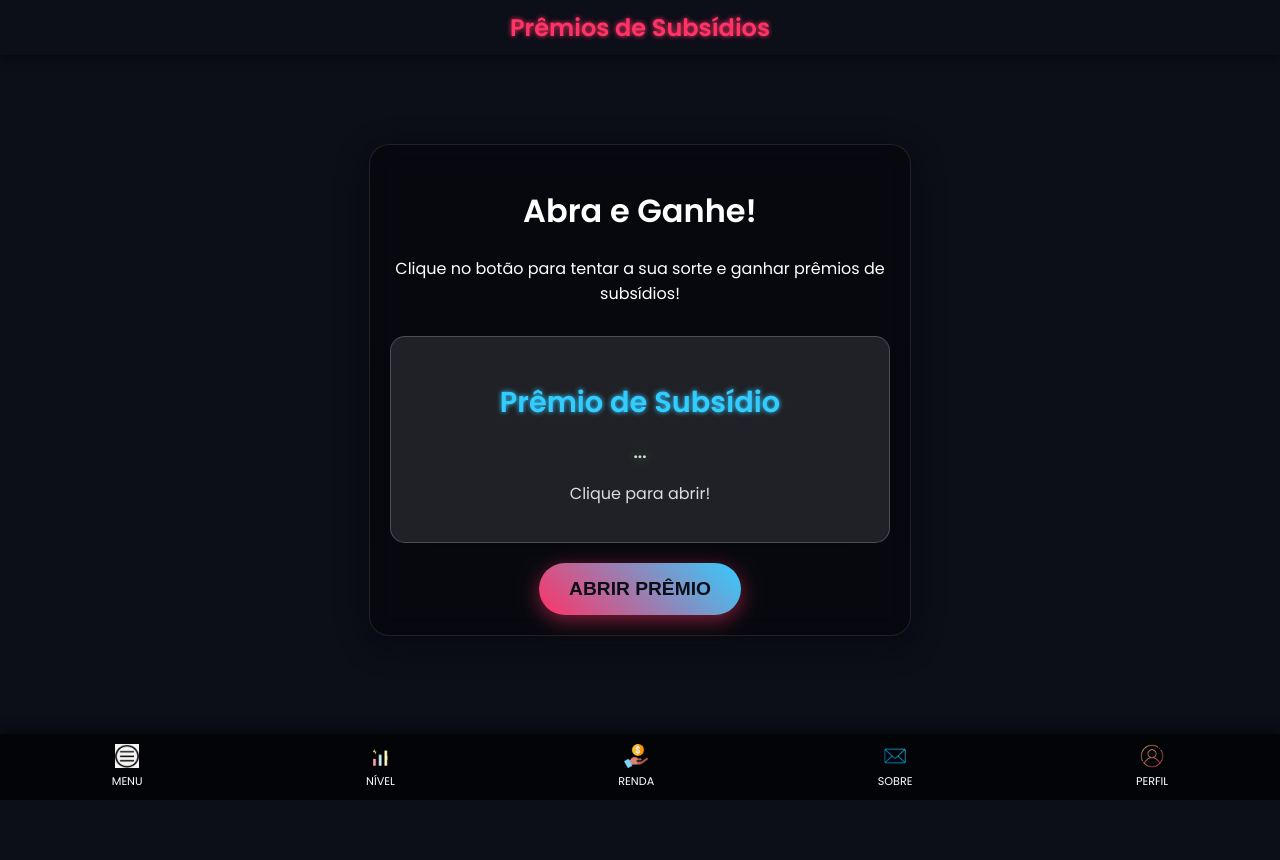
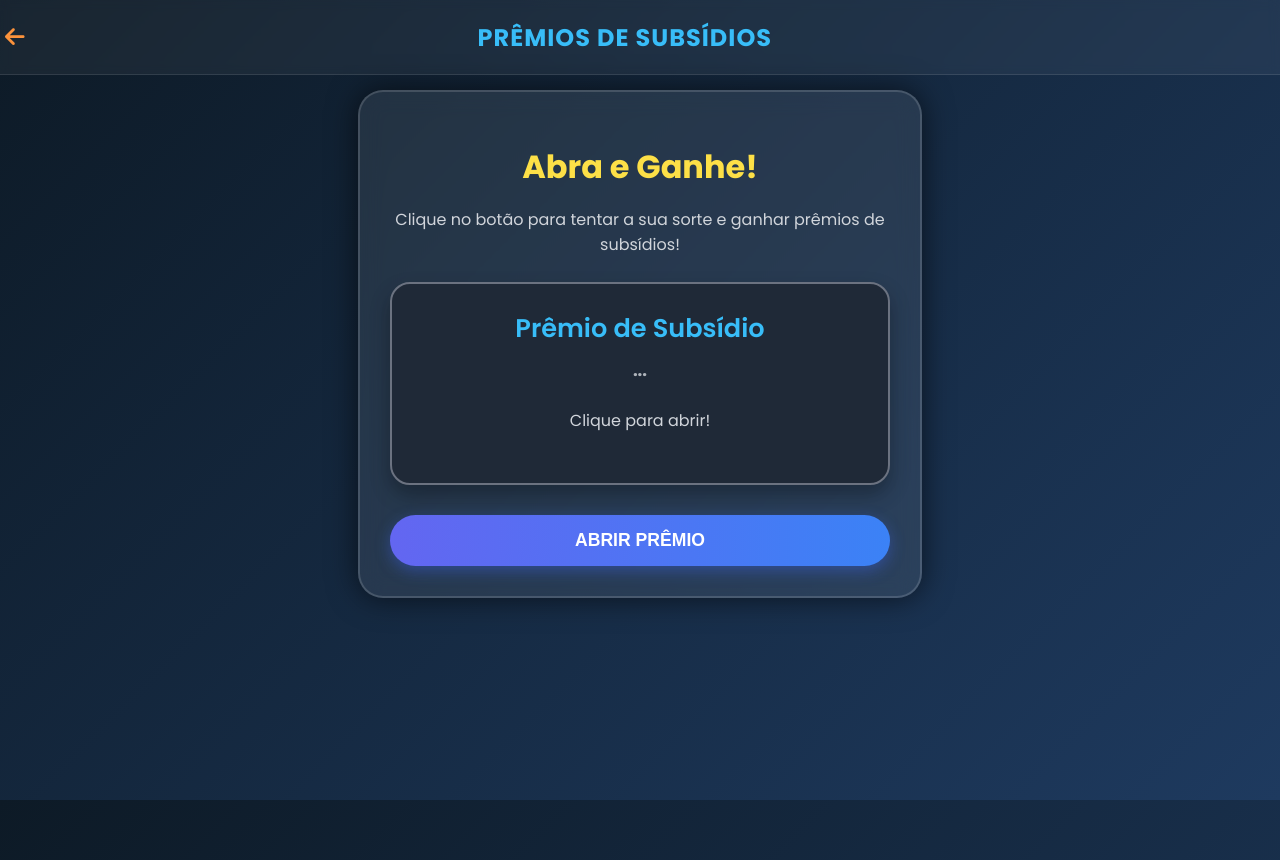
Before and after one commit to JoelCaquene/softbank, a Django app: page /premios-subsidios/ in a window 1280 px wide. Before the commit the page ends 800 px from the top, so only its background shows below. Run offline with Django 5.2, Linux system fonts and the light colour scheme; a user stored in the database is signed in.

Commit message:
Redesign completo da página de Prêmios de Subsídios, com novo fundo e cores, e remoção da navegação.

```diff
--- a/plataforma/templates/plataforma/premios_subsidios.html
+++ b/plataforma/templates/plataforma/premios_subsidios.html
@@ -1,140 +1,151 @@
+{% load static %}
 <!DOCTYPE html>
 <html lang="pt-br">
 <head>
     <meta charset="UTF-8">
     <meta name="viewport" content="width=device-width, initial-scale=1.0">
     <title>softbank - Prêmios de Subsídios</title>
-    {% load static %} {# Adicionado para carregar arquivos estáticos #}
+    <link href="https://fonts.googleapis.com/css2?family=Poppins:wght@300;400;600;700&display=swap" rel="stylesheet">
+    <link rel="stylesheet" href="https://cdnjs.cloudflare.com/ajax/libs/font-awesome/6.0.0-beta3/css/all.min.css">
     <style>
-        @import url('https://fonts.googleapis.com/css2?family=Poppins:wght@400;600&display=swap');
-
-        :root {
-            --cor-fundo: #0c0e18;
-            --cor-primaria: #ff3366;
-            --cor-secundaria: #33ccff;
-            --cor-texto: #ffffff;
-            --cor-texto-claro: #dddddd;
-            --cor-card: rgba(255, 255, 255, 0.1);
-            --borda-card: rgba(255, 255, 255, 0.2);
-            --sombra-card: 0 4px 30px rgba(0, 0, 0, 0.1);
-        }
-
+        /* Estilos de Fundo e Layout */
         body {
+            background-color: #0d1a26;
+            background-image: linear-gradient(135deg, #0d1a26 0%, #1e3a5f 100%);
+            color: #e2e8f0;
             font-family: 'Poppins', sans-serif;
-            background-color: var(--cor-fundo);
-            color: var(--cor-texto);
             margin: 0;
             padding: 0;
             display: flex;
             flex-direction: column;
             align-items: center;
-            justify-content: center;
+            justify-content: flex-start;
             min-height: 100vh;
             text-align: center;
-            /* Corrigido: Removido o placeholder de imagem de fundo do CSS. */
-            /* Se desejar uma imagem de fundo, por favor, adicione-a como um `{% static 'caminho/para/sua/imagem.jpg' %}` */
-            /* ou a URL válida do Cloudinary diretamente aqui. */
-            /* Exemplo: background-image: url('{% static 'plataforma/images/background_premios.jpg' %}'); */
-            /* OU background-image: url('SUA_URL_REAL_DO_CLOUDINARY.jpg'); */
-            background-size: cover;
-            background-position: center;
+            padding-top: 60px; /* Espaço para o cabeçalho fixo */
             background-attachment: fixed;
-            overflow-x: hidden;
-            position: relative;
         }
 
+        /* Novo Cabeçalho com Botão Voltar */
+        .header {
+            width: 100%;
+            padding: 15px 20px;
+            background: rgba(255, 255, 255, 0.05);
+            backdrop-filter: blur(5px);
+            border-bottom: 1px solid rgba(255, 255, 255, 0.1);
+            display: flex;
+            justify-content: space-between;
+            align-items: center;
+            position: fixed;
+            top: 0;
+            z-index: 1000;
+        }
+
+        .header h1 {
+            color: #38bdf8;
+            font-size: 1.5em;
+            font-weight: 700;
+            margin: 0;
+            flex-grow: 1;
+            text-align: center;
+            text-transform: uppercase;
+            letter-spacing: 1px;
+            transform: translateX(-20px);
+        }
+
+        .back-button {
+            color: #fb923c;
+            font-size: 1.4em;
+            text-decoration: none;
+            padding: 5px;
+            transition: color 0.3s, transform 0.2s;
+        }
+        .back-button:hover {
+            color: #fdba74;
+            transform: scale(1.1);
+        }
+
+        /* Contêiner Principal */
         .container {
             width: 90%;
             max-width: 500px;
-            padding: 20px;
-            background: rgba(0, 0, 0, 0.4);
-            border-radius: 20px;
-            backdrop-filter: blur(10px);
-            border: 1px solid rgba(255, 255, 255, 0.1);
-            box-shadow: 0 8px 32px 0 rgba(0, 0, 0, 0.37);
-            margin-top: 80px;
-            margin-bottom: 100px; /* Adicionado espaço para o novo rodapé */
+            background: rgba(255, 255, 255, 0.08);
+            backdrop-filter: blur(12px);
+            border-radius: 25px;
+            border: 2px solid rgba(255, 255, 255, 0.15);
+            box-shadow: 0 0 30px rgba(0, 0, 0, 0.6);
+            padding: 30px;
+            margin-top: 30px;
+            margin-bottom: 30px;
+            text-align: center;
         }
 
-        header {
-            width: 100%;
-            padding: 10px 0;
-            position: fixed;
-            top: 0;
-            left: 0;
-            z-index: 1000;
-            display: flex;
-            justify-content: center;
-            align-items: center;
-            background: var(--cor-fundo);
-            box-shadow: 0 2px 10px rgba(0, 0, 0, 0.5);
-        }
-
-        .header-title {
-            font-size: 1.5rem;
-            font-weight: 600;
-            color: var(--cor-primaria);
-            text-shadow: 0 0 5px var(--cor-primaria);
-        }
-
-        .card-premio {
-            background: var(--cor-card);
-            border-radius: 15px;
-            padding: 20px;
-            margin-top: 30px;
-            border: 1px solid var(--borda-card);
-            box-shadow: var(--sombra-card);
-        }
-
-        .card-premio h2 {
-            font-size: 1.8rem;
-            color: var(--cor-secundaria);
-            text-shadow: 0 0 5px var(--cor-secundaria);
+        .container h1 {
+            color: #fde047;
+            font-size: 2em;
+            font-weight: 700;
             margin-bottom: 10px;
         }
 
-        .card-premio p {
-            font-size: 1rem;
-            color: var(--cor-texto-claro);
+        .container p {
+            color: #d1d5db;
+            margin-bottom: 25px;
+            font-size: 1em;
         }
 
+        /* Card do Prêmio */
+        .card-premio {
+            background: #1f2937;
+            border-radius: 20px;
+            padding: 25px;
+            border: 2px solid #6b7280;
+            box-shadow: 0 10px 20px rgba(0, 0, 0, 0.3);
+            margin-top: 20px;
+        }
+        .card-premio h2 {
+            font-size: 1.6em;
+            font-weight: 600;
+            color: #38bdf8;
+            margin: 0;
+        }
         .premio-valor {
-            font-size: 2.5rem;
-            font-weight: 600;
-            color: #4CAF50;
-            text-shadow: 0 0 10px #4CAF50;
-            animation: pulse 1.5s infinite;
+            font-size: 2.2em;
+            font-weight: 700;
+            color: #34d399;
+            margin: 10px 0;
+            animation: pulse-green 1.5s infinite;
+        }
+        @keyframes pulse-green {
+            0% { transform: scale(1); opacity: 1; }
+            50% { transform: scale(1.05); opacity: 0.8; }
+            100% { transform: scale(1); opacity: 1; }
         }
 
-        @keyframes pulse {
-            0% { transform: scale(1); }
-            50% { transform: scale(1.05); }
-            100% { transform: scale(1); }
+        /* Botão Abrir Prêmio */
+        .btn-abrir {
+            width: 100%;
+            padding: 15px;
+            border: none;
+            border-radius: 50px;
+            background-image: linear-gradient(to right, #6366f1, #3b82f6);
+            color: #fff;
+            font-size: 1.1em;
+            font-weight: 600;
+            cursor: pointer;
+            transition: all 0.3s ease;
+            text-transform: uppercase;
+            margin-top: 30px;
+            box-shadow: 0 5px 15px rgba(60, 100, 240, 0.4);
+        }
+        .btn-abrir:hover {
+            transform: translateY(-2px);
+            box-shadow: 0 10px 20px rgba(60, 100, 240, 0.6);
         }
 
-        .btn-abrir {
-            padding: 15px 30px;
-            font-size: 1.2rem;
-            font-weight: bold;
-            color: var(--cor-fundo);
-            background: linear-gradient(45deg, var(--cor-primaria), var(--cor-secundaria));
-            border: none;
-            border-radius: 50px;
-            cursor: pointer;
-            box-shadow: 0 5px 20px rgba(255, 51, 102, 0.5);
-            transition: all 0.3s ease;
-            text-transform: uppercase;
-            margin-top: 20px;
-        }
-
-        .btn-abrir:hover {
-            transform: translateY(-3px);
-            box-shadow: 0 8px 25px rgba(255, 51, 102, 0.7);
-        }
-
+        /* Indicador de Carregamento e Mensagens */
         .loading {
-            border: 5px solid rgba(255, 255, 255, 0.3);
-            border-top: 5px solid var(--cor-primaria);
+            border: 5px solid rgba(255, 255, 255, 0.2);
+            border-top: 5px solid #38bdf8;
             border-radius: 50%;
             width: 30px;
             height: 30px;
@@ -142,7 +153,6 @@
             display: none;
             margin: 20px auto;
         }
-
         @keyframes spin {
             0% { transform: rotate(0deg); }
             100% { transform: rotate(360deg); }
@@ -150,65 +160,35 @@
 
         .message {
             margin-top: 20px;
-            padding: 10px;
+            padding: 12px;
             border-radius: 10px;
-            font-size: 1rem;
+            font-size: 1em;
             font-weight: 600;
             display: none;
         }
-
         .message.success {
-            background-color: rgba(76, 175, 80, 0.2);
-            color: #4CAF50;
+            background-color: rgba(52, 211, 153, 0.2);
+            color: #34d399;
+        }
+        .message.error {
+            background-color: rgba(239, 68, 68, 0.2);
+            color: #ef4444;
         }
 
-        .message.error {
-            background-color: rgba(244, 67, 54, 0.2);
-            color: #F44336;
-        }
-
-        /* Rodapé de Navegação */
+        /* Remover a navegação do rodapé */
         .footer-nav {
-            width: 100%;
-            position: fixed;
-            bottom: 0;
-            left: 0;
-            background: rgba(0, 0, 0, 0.7);
-            backdrop-filter: blur(5px);
-            padding: 10px 0;
-            display: flex;
-            justify-content: space-around;
-            align-items: center;
-            box-shadow: 0 -2px 10px rgba(0, 0, 0, 0.5);
-            z-index: 1000;
-        }
-
-        .footer-item {
-            display: flex;
-            flex-direction: column;
-            align-items: center;
-            color: var(--cor-texto);
-            text-decoration: none;
-            font-size: 0.7rem;
-            transition: color 0.3s;
-        }
-
-        .footer-item img {
-            width: 24px; /* Tamanho dos ícones no rodapé */
-            height: 24px;
-            margin-bottom: 5px;
-        }
-
-        .footer-item:hover {
-            color: var(--cor-secundaria);
+            display: none;
         }
     </style>
-    {# CORRIGIDO: Removido o link para Font Awesome via CDN que estava causando o erro CORS e 403 #}
 </head>
 <body>
-    <header>
-        <div class="header-title">Prêmios de Subsídios</div>
-    </header>
+    <div class="header">
+        <a href="{% url 'renda' %}" class="back-button" title="Voltar à Renda">
+            <i class="fas fa-arrow-left"></i>
+        </a>
+        <h1>Prêmios de Subsídios</h1>
+        <div style="width: 20px;"></div>
+    </div>
 
     <div class="container">
         <h1>Abra e Ganhe!</h1>
@@ -224,30 +204,6 @@
         <div class="loading" id="loading"></div>
         <div id="status-message" class="message"></div>
     </div>
-
-    {# Rodapé de Navegação #}
-    <nav class="footer-nav">
-        <a href="{% url 'menu' %}" class="footer-item">
-            <img src="{% static 'plataforma/images/icon_menu.png' %}" alt="Menu">
-            <span>MENU</span>
-        </a>
-        <a href="{% url 'nivel' %}" class="footer-item">
-            <img src="{% static 'plataforma/images/icon_nivel.png' %}" alt="Nivel">
-            <span>NÍVEL</span>
-        </a>
-        <a href="{% url 'renda' %}" class="footer-item">
-            <img src="{% static 'plataforma/images/icon_renda.png' %}" alt="Renda">
-            <span>RENDA</span>
-        </a>
-        <a href="{% url 'sobre' %}" class="footer-item">
-            <img src="{% static 'plataforma/images/icon_sobre.png' %}" alt="Sobre">
-            <span>SOBRE</span>
-        </a>
-        <a href="{% url 'perfil' %}" class="footer-item">
-            <img src="{% static 'plataforma/images/icon_perfil.png' %}" alt="Perfil">
-            <span>PERFIL</span>
-        </a>
-    </nav>
 
     <script>
         document.addEventListener('DOMContentLoaded', function() {
@@ -294,7 +250,7 @@
 
                         premioValor.textContent = `${data.winning_value.toFixed(2)} Kz`;
                         premioMensagem.textContent = 'Prêmio Ganho!';
-                        premioCard.style.animation = 'pulse 1.5s infinite';
+                        premioCard.style.animation = 'pulse-green 1.5s infinite';
 
                     } else {
                         statusMessage.textContent = data.message;
```
